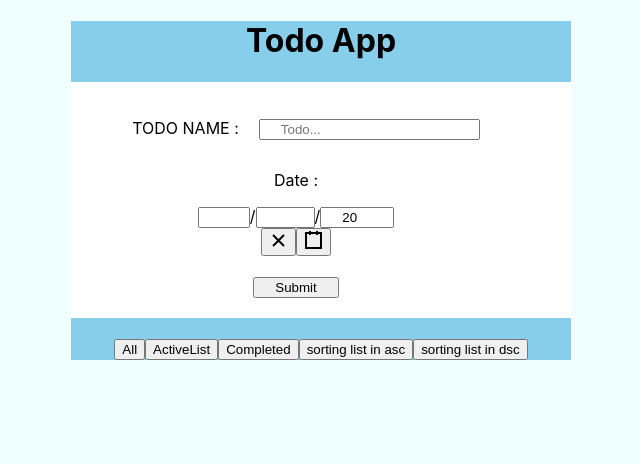
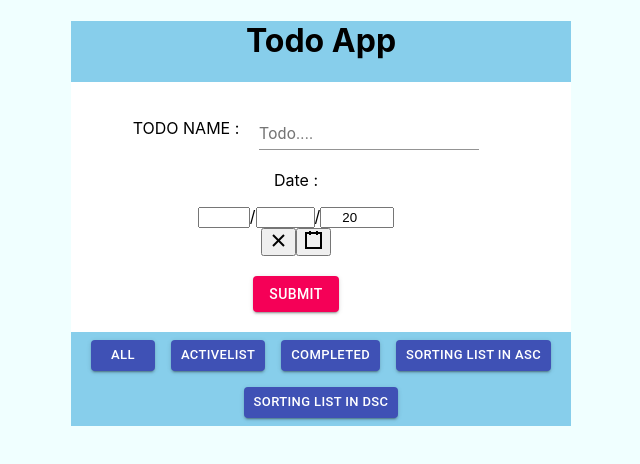
Before and after one commit to imsandip2085/Todo-using-function-component, a React (Create React App) app: page / in a window 1280 px wide. Shown: the top 464 px of the page, without its empty margins (319-959 px from the left). Built offline with nearby package versions, Linux system fonts and the light colour scheme.

Commit message:
use material ui

```diff
--- a/package.json
+++ b/package.json
@@ -3,6 +3,7 @@
   "version": "0.1.0",
   "private": true,
   "dependencies": {
+    "@material-ui/core": "^4.10.2",
     "@testing-library/jest-dom": "^4.2.4",
     "@testing-library/react": "^9.5.0",
     "@testing-library/user-event": "^7.2.1",
--- a/src/form.jsx
+++ b/src/form.jsx
@@ -1,7 +1,10 @@
 import React, { useState , useEffect} from 'react';
-import { Card,Form,Row,Col, Button } from 'react-bootstrap';
+// import { Card,Form,Row,Col, Button } from 'react-bootstrap';
 import './App.css';
 import DatePicker from 'react-date-picker';
+import {Button ,TextField, Checkbox} from '@material-ui/core';
+import { makeStyles } from '@material-ui/core/styles';
+
 
 
 
@@ -10,6 +13,18 @@ function FormSubmit () {
   const [todoItem , setTodoItem] = useState([]);
   const [buttonStatus, setButtonStatus] = useState('')
   const [date, setDate] = useState(new Date());
+
+
+
+  const useStyles = makeStyles((theme) => ({
+    root: {
+      '& > *': {
+        margin: theme.spacing(1),
+      },
+    },
+  }));
+
+  const classes = useStyles();
 
  const handleSubmit = e => {
      e.preventDefault();
@@ -46,7 +61,6 @@ const handleChecked = (id, name, checkedValues) =>{
 
 }
 
-
 const handleClickCompleted = () =>{
   setButtonStatus("completed")
 }
@@ -73,11 +87,12 @@ return(
                 <div style={{backgroundColor:"white"}}>
                 <form onSubmit={handleSubmit} className="todo-form" >
                   <label><p>TODO NAME :</p>
-                  <input type="text"
+                  {/* <input type="text"
                      placeholder="Todo..."
                      value={title}
                      onChange={(event)=>handleChange(event)}>
-                  </input> <br />
+                  </input> <br /> */}
+                  <TextField id="standard-basic" label="Todo...." value={title} onChange={(event)=>handleChange(event)}/><br />
                   </label>
                   <label><p>Date :</p>
                   <DatePicker
@@ -86,7 +101,8 @@ return(
                    />
                    </label>
                    <br />
-                   <input type="submit" value="Submit" />
+                   {/* <input type="submit" value="Submit" /> */}
+                   <Button variant="contained" color="secondary" type="submit" value="Submit"> Submit</Button>
                 </form>
                 </div>
              {
@@ -95,14 +111,23 @@ return(
                 todoItem.map((val, key) =>{
                    return (
                     <div  style={{ backgroundColor : '#66a3ff', marginTop: "10px"}}>
-                      <input
+                      {/* <input
                        checked={val.checked}
                        type="checkbox"
                        id={val.id}
                        value={val.todo}
                        name="title"
                        onClick={() => handleChecked(val.id, val.todo, val.completed)}
-                      />
+                      />    */}
+                      <Checkbox
+                          checked={val.checked}
+                          type="checkbox"
+                          id={val.id}
+                          value={val.todo}
+                          name="title"
+                          onClick={() => handleChecked(val.id, val.todo, val.completed)}
+                          inputProps={{ 'aria-label': 'checkbox with default color' }}
+                         />
                       <p style={{ textDecoration: val.completed == true ? "line-through" : "" }}>{val.todo}</p>
                       <p className="pl-3">{val.dates}</p>
                        <Button onClick={() => handleDeleteListItem(key)}>X</Button>
@@ -115,14 +140,23 @@ return(
                          val.completed === false ?
                          (
                          <div  style={{ backgroundColor : '#66a3ff', marginTop: "10px"}}>
-                           <input
+                           {/* <input
                             checked={val.checked}
                             type="checkbox"
                             id={val.id}
                             value={val.todo}
                             name="title"
                             onClick={() => handleChecked(val.id, val.todo, val.completed)}
-                           />
+                           />    */}
+                           <Checkbox
+                          checked={val.checked}
+                          type="checkbox"
+                          id={val.id}
+                          value={val.todo}
+                          name="title"
+                          onClick={() => handleChecked(val.id, val.todo, val.completed)}
+                          inputProps={{ 'aria-label': 'checkbox with default color' }}
+                         />
                            <p style={{ textDecoration: val.completed == true ? "line-through" : "" }}>{val.todo}</p>
                            <p className="pl-3">{val.dates}</p>
                            <Button onClick={() => handleDeleteListItem(key)}>X</Button>
@@ -138,14 +172,23 @@ return(
                         val.completed === true ?
                         (
                        <div  style={{ backgroundColor : '#66a3ff', marginTop: "10px"}}>
-                         <input
+                         {/* <input
                            checked={val.checked}
                            type="checkbox"
                            id={val.id}
                             value={val.todo}
                            name="title"
                           onClick={() => handleChecked(val.id, val.todo, val.completed)}
-                          />
+                          />    */}
+                          <Checkbox
+                          checked={val.checked}
+                          type="checkbox"
+                          id={val.id}
+                          value={val.todo}
+                          name="title"
+                          onClick={() => handleChecked(val.id, val.todo, val.completed)}
+                          inputProps={{ 'aria-label': 'checkbox with default color' }}
+                         />
                          <p style={{ textDecoration: val.completed == true ? "line-through" : "" }}>{val.todo}</p>
                          <p className="pl-3">{val.dates}</p>
                          <Button onClick={() => handleDeleteListItem(key)}>X</Button>
@@ -158,14 +201,23 @@ return(
                    (  todoItem.sort((a, b) => Date.parse(new Date(a.dates.split("/").reverse().join("-"))) - Date.parse(new Date(b.dates.split("/").reverse().join("-")))).map((val, key) =>{
                      return (
                      <div  style={{ backgroundColor : '#66a3ff', marginTop: "10px"}}>
-                       <input
+                       {/* <input
                          checked={val.checked}
                          type="checkbox"
                          id={val.id}
                           value={val.todo}
                          name="title"
                         onClick={() => handleChecked(val.id, val.todo, val.completed)}
-                        />
+                        />    */}
+                        <Checkbox
+                          checked={val.checked}
+                          type="checkbox"
+                          id={val.id}
+                          value={val.todo}
+                          name="title"
+                          onClick={() => handleChecked(val.id, val.todo, val.completed)}
+                          inputProps={{ 'aria-label': 'checkbox with default color' }}
+                         />
                        <p style={{ textDecoration: val.completed == true ? "line-through" : "" }}>{val.todo}</p>
                        <p className="pl-3">{val.dates}</p>
                        <Button onClick={() => handleDeleteListItem(key)}>X</Button>
@@ -177,14 +229,23 @@ return(
                    (  todoItem.sort((a, b) => Date.parse(new Date(b.dates.split("/").reverse().join("-"))) - Date.parse(new Date(a.dates.split("/").reverse().join("-")))).map((val, key) =>{
                      return (
                      <div  style={{ backgroundColor : '#66a3ff', marginTop: "10px"}}>
-                       <input
+                       {/* <input
                          checked={val.checked}
                          type="checkbox"
                          id={val.id}
                           value={val.todo}
                          name="title"
                         onClick={() => handleChecked(val.id, val.todo, val.completed)}
-                        />
+                        />    */}
+                         <Checkbox
+                          checked={val.checked}
+                          type="checkbox"
+                          id={val.id}
+                          value={val.todo}
+                          name="title"
+                          onClick={() => handleChecked(val.id, val.todo, val.completed)}
+                          inputProps={{ 'aria-label': 'checkbox with default color' }}
+                         />
                        <p style={{ textDecoration: val.completed == true ? "line-through" : "" }}>{val.todo}</p>
                        <p className="pl-3">{val.dates}</p>
                        <Button onClick={() => handleDeleteListItem(key)}>X</Button>
@@ -194,13 +255,22 @@ return(
                         todoItem.map((val, key) =>{
                           return (
                            <div  style={{ backgroundColor : '#66a3ff', marginTop: "10px"}}>
-                             <input
+                             {/* <input
                               checked={val.checked}
                               type="checkbox"
                               id={val.id}
                               value={val.todo}
                               name="title"
                               onClick={() => handleChecked(val.id, val.todo, val.completed)}
+                             />    */}
+                             <Checkbox
+                              checked={val.checked}
+                              type="checkbox"
+                              id={val.id}
+                              value={val.todo}
+                              name="title"
+                              onClick={() => handleChecked(val.id, val.todo, val.completed)}
+                              inputProps={{ 'aria-label': 'checkbox with default color' }}
                              />
                              <p style={{ textDecoration: val.completed == true ? "line-through" : "" }}>{val.todo}</p>
                              <p className="pl-3">{val.dates}</p>
@@ -214,12 +284,12 @@ return(
                      )
                     )
                }
-               <div className="button">
-               <Button type="submit" variant="outline-danger" onClick={() =>handleClickAll()}>All</Button>{''}
-               <Button type="submit" variant="outline-danger" onClick={() =>handleClickActiveList()}>ActiveList</Button>{''}
-               <Button type="submit" variant="outline-danger" onClick={() => handleClickCompleted()}>Completed</Button>{''}
-               <Button type="submit" variant="outline-danger" onClick={() => handleAscSort()}>sorting list in asc</Button>{''}
-               <Button type="submit" variant="outline-danger" onClick={() => handleDscSort()}>sorting list in dsc</Button>
+               <div className={classes.root}>
+               <Button type="submit" size="small" variant="contained" color="primary" onClick={() =>handleClickAll()}>All</Button>{''}
+               <Button type="submit" size="small" variant="contained" color="primary" onClick={() =>handleClickActiveList()}>ActiveList</Button>{''}
+               <Button type="submit" size="small" variant="contained" color="primary" onClick={() => handleClickCompleted()}>Completed</Button>{''}
+               <Button type="submit" size="small" variant="contained" color="primary" onClick={() => handleAscSort()}>sorting list in asc</Button>{''}
+               <Button type="submit" size="small" variant="contained" color="primary" onClick={() => handleDscSort()}>sorting list in dsc</Button>
                 </div>
         </div>
     )
```
Also changed, not shown: 1 other file (tests, documents, lock files or other folders).
